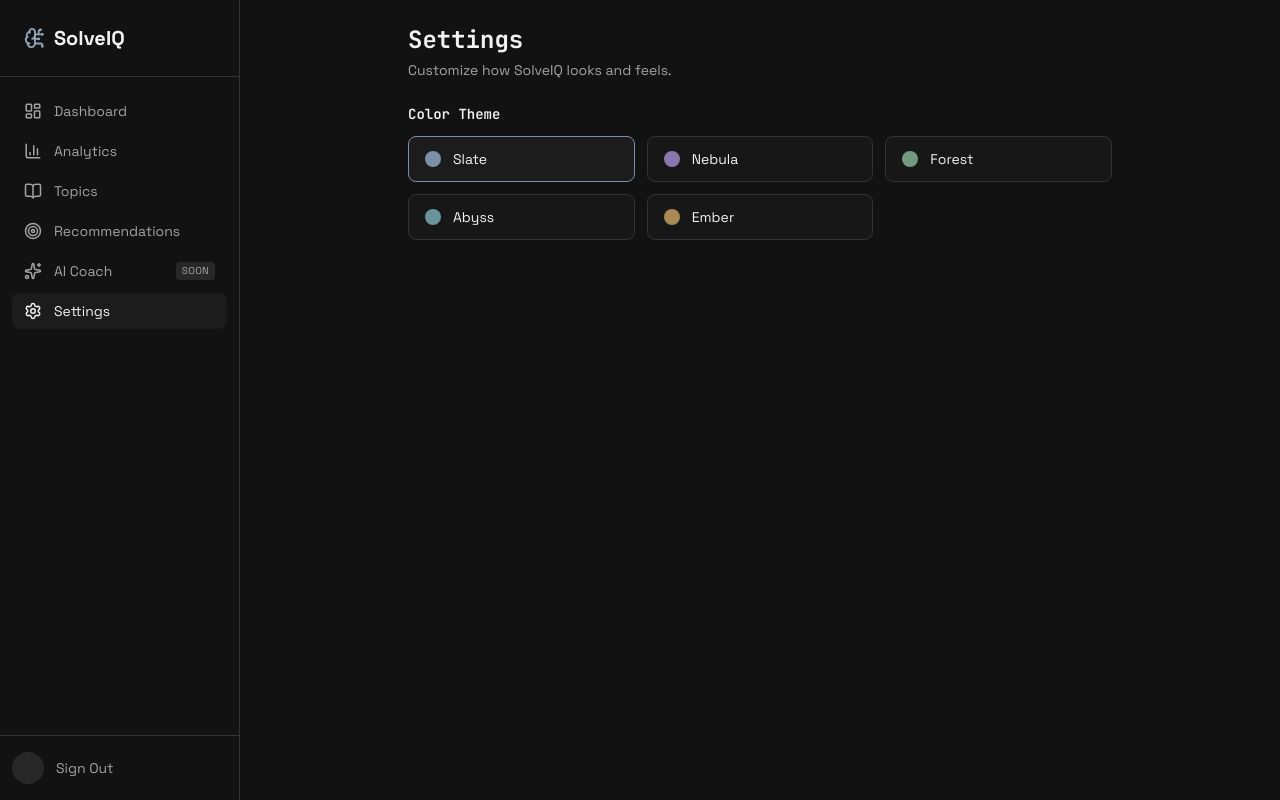
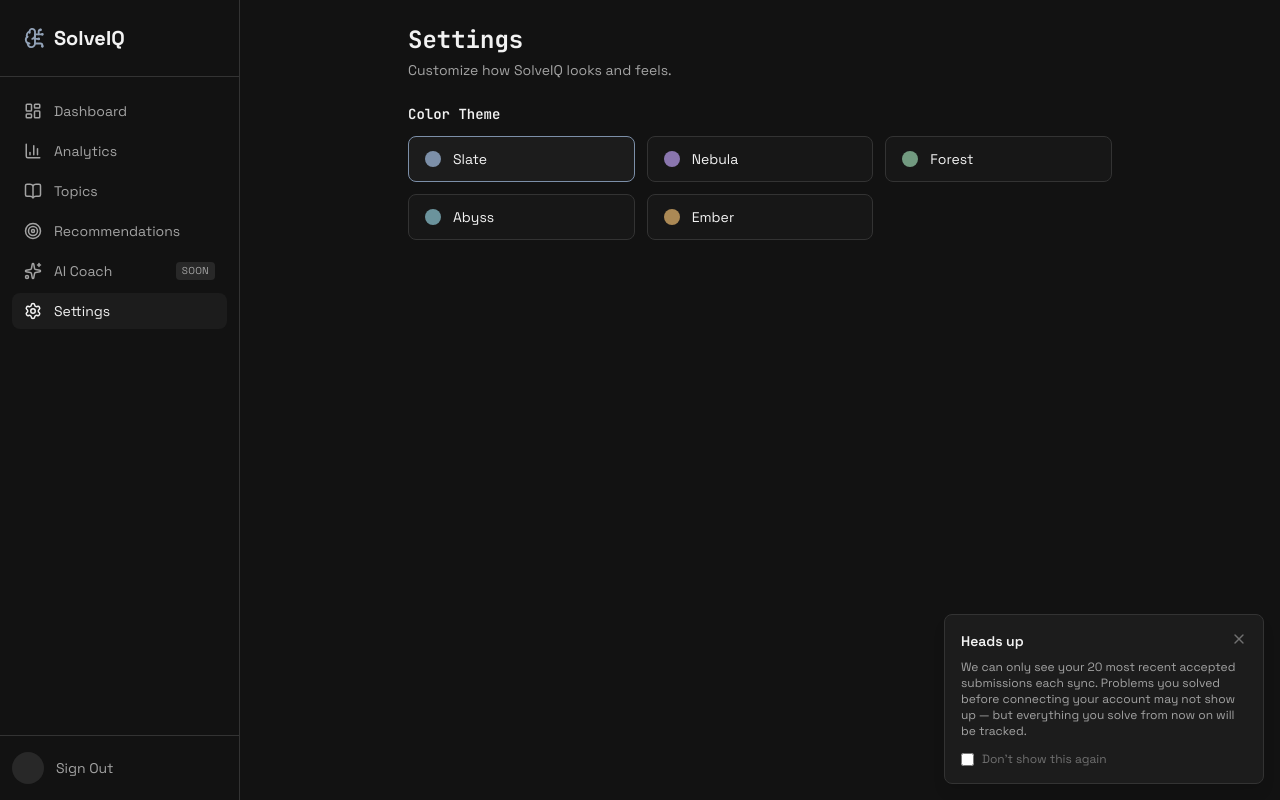
Before and after one commit to GavinSingh08/SolveIQ, a Next.js app in the folder app/: page /dashboard/settings in a window 1280 px wide. Built offline with nearby package versions, Linux system fonts and the light colour scheme.

Commit message:
Added disclaimer for Leetcode data accessibility

```diff
--- a/app/src/app/dashboard/layout.tsx
+++ b/app/src/app/dashboard/layout.tsx
@@ -1,6 +1,7 @@
 import { BrainCircuit } from 'lucide-react';
 import { SignOutButton } from '@/components/sign-out-button';
 import { DashboardNav } from '@/components/dashboard-nav';
+import { TrackingDisclaimer } from '@/components/tracking-disclaimer';
 
 export default function DashboardLayout({
   children,
@@ -24,6 +25,8 @@
       </aside>
 
       <div className="flex-1">{children}</div>
+
+      <TrackingDisclaimer />
     </div>
   );
 }
--- /dev/null
+++ b/app/src/components/tracking-disclaimer.tsx
@@ -0,0 +1,70 @@
+'use client';
+
+import { useEffect, useState } from 'react';
+import { Info, X } from 'lucide-react';
+
+const DISMISS_KEY = 'solveiq-disclaimer-dismissed';
+
+export function TrackingDisclaimer() {
+  const [stage, setStage] = useState<'hidden' | 'open' | 'minimized'>('hidden');
+  const [dontShowAgain, setDontShowAgain] = useState(false);
+
+  useEffect(() => {
+    const dismissed = localStorage.getItem(DISMISS_KEY) === 'true';
+    setStage(dismissed ? 'minimized' : 'open');
+  }, []);
+
+  const close = () => {
+    if (dontShowAgain) {
+      localStorage.setItem(DISMISS_KEY, 'true');
+    } else {
+      localStorage.removeItem(DISMISS_KEY);
+    }
+    setStage('minimized');
+  };
+
+  return (
+    <>
+      <div
+        className={`fixed bottom-4 right-4 z-50 w-80 origin-bottom-right bg-surface border border-line rounded-lg p-4 shadow-lg transition-all duration-300 ease-out ${
+          stage === 'open'
+            ? 'scale-100 opacity-100'
+            : 'scale-0 opacity-0 pointer-events-none'
+        }`}
+      >
+        <div className="flex items-start justify-between gap-2 mb-2">
+          <p className="text-sm font-semibold">Heads up</p>
+          <button onClick={close} aria-label="Close" className="text-ink-faint hover:text-ink">
+            <X size={16} />
+          </button>
+        </div>
+        <p className="text-xs text-ink-soft mb-3">
+          We can only see your 20 most recent accepted submissions each sync.
+          Problems you solved before connecting your account may not show up —
+          but everything you solve from now on will be tracked.
+        </p>
+        <label className="flex items-center gap-2 text-xs text-ink-faint cursor-pointer">
+          <input
+            type="checkbox"
+            checked={dontShowAgain}
+            onChange={(e) => setDontShowAgain(e.target.checked)}
+            style={{ accentColor: 'var(--accent-500)' }}
+          />
+          Don&apos;t show this again
+        </label>
+      </div>
+
+      <button
+        onClick={() => setStage('open')}
+        aria-label="Show tracking notice"
+        className={`fixed bottom-4 right-4 z-50 w-10 h-10 origin-bottom-right rounded-full bg-surface border border-line flex items-center justify-center text-ink-soft hover:text-ink hover:bg-surface-hover shadow-lg transition-all duration-300 ease-out ${
+          stage === 'minimized'
+            ? 'scale-100 opacity-100'
+            : 'scale-0 opacity-0 pointer-events-none'
+        }`}
+      >
+        <Info size={18} />
+      </button>
+    </>
+  );
+}
```
